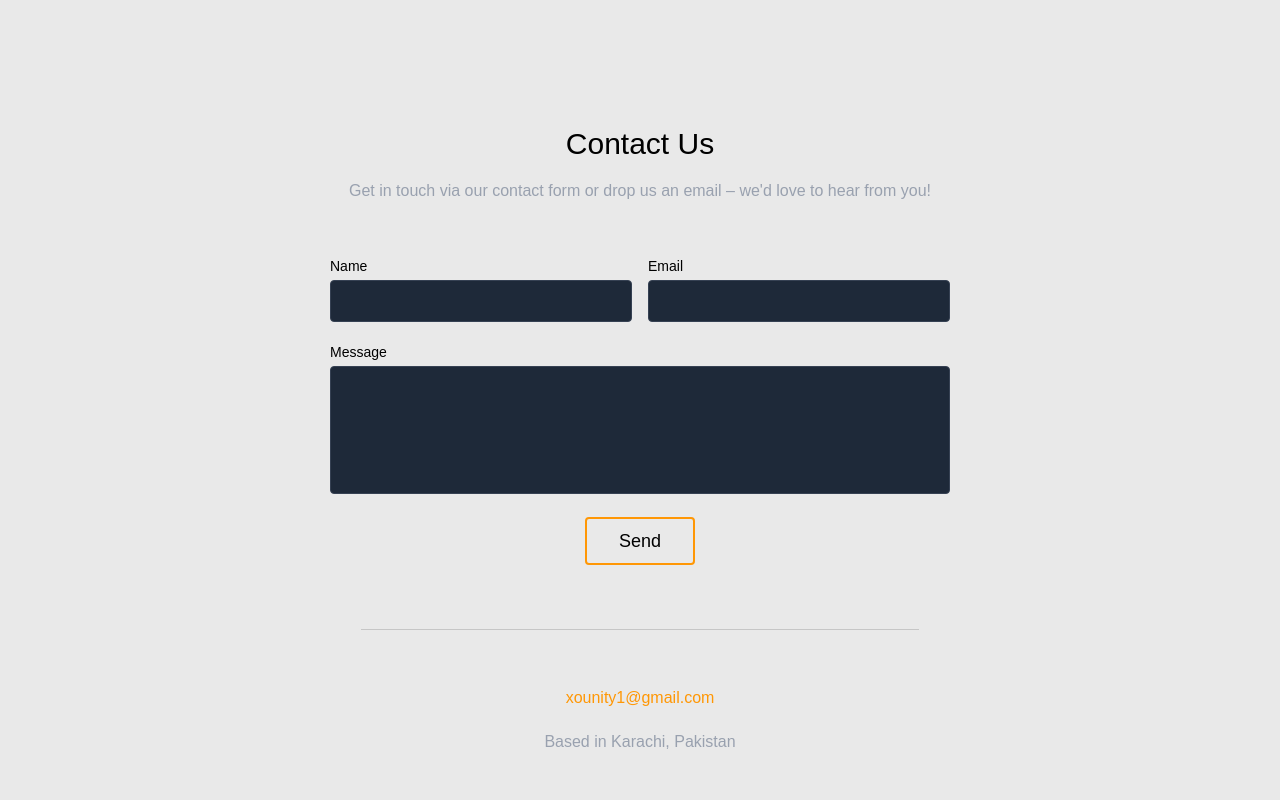
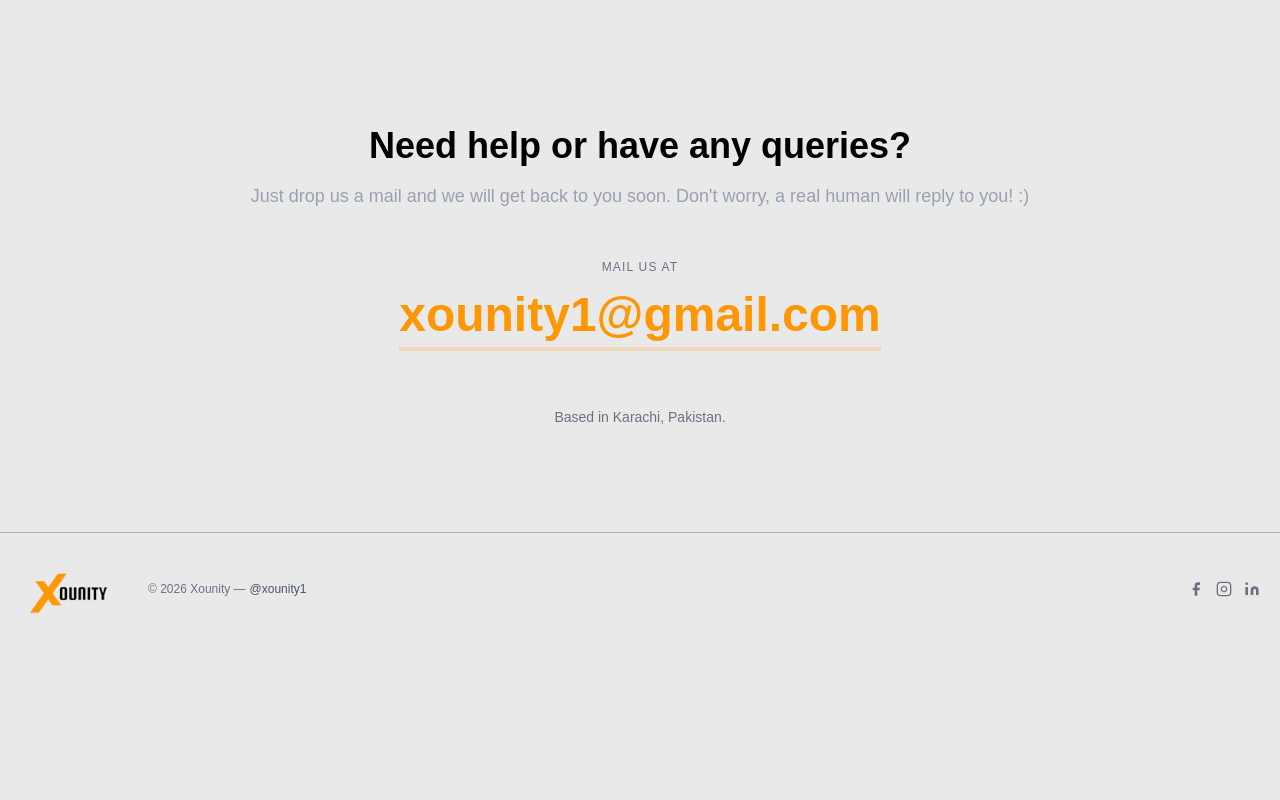
Before and after one commit to Xounity/Xounity-Web, a Next.js app: page / in a window 1280 px wide. Shown: the part 2460-3260 px from the top of the page. After the commit the page ends 3105 px from the top, so only its background shows below. Built offline with nearby package versions, Linux system fonts and the light colour scheme.

Commit message:
remove contact form

```diff
--- a/app/components/Contact.tsx
+++ b/app/components/Contact.tsx
@@ -1,152 +1,45 @@
-"use client";
-
-import React, { useState } from "react";
+import React from "react";
 import Link from "next/link";
 
 const Contact = () => {
-  // 1. Manage form state
-  const [status, setStatus] = useState<string | null>(null);
-
-  const handleSubmit = async (e: React.SyntheticEvent<HTMLFormElement>) => {
-    e.preventDefault();
-    const form = e.currentTarget;
-    const formData = new FormData(form);
-
-    formData.set("form-name", "contact-form");
-
-    try {
-      const response = await fetch("/.netlify/forms/", {
-        method: "POST",
-        headers: { "Content-Type": "application/x-www-form-urlencoded" },
-        body: new URLSearchParams(formData as any).toString(),
-      });
-
-      if (response.ok) {
-        setStatus("SUCCESS");
-        form.reset();
-      } else {
-        setStatus("ERROR");
-      }
-    } catch (error) {
-      setStatus("ERROR");
-    }
-  };
-
   return (
     <section
       id="contact"
-      className="bg-transparent body-font relative mt-8 animate-fade-in-up"
+      className="bg-transparent body-font relative mt-8 animate-fade-in-up scroll-mt-24"
     >
       <div className="container px-5 py-24 mx-auto">
+        {/* Same Heading Position */}
         <div className="flex flex-col text-center w-full mb-12">
-          <h1 className="sm:text-3xl text-2xl font-medium title-font mb-4">
-            Contact Us
+          <h1 className="sm:text-4xl text-3xl font-bold title-font mb-4">
+            Need help or have any queries?
           </h1>
-          <p className="lg:w-2/3 mx-auto leading-relaxed text-base text-gray-400">
-            Get in touch via our contact form or drop us an email – we'd love to
-            hear from you!
+          <p className="lg:w-2/3 mx-auto leading-relaxed text-lg text-gray-400">
+            Just drop us a mail and we will get back to you soon. Don't worry, a
+            real human will reply to you! :)
           </p>
         </div>
-        <div className="lg:w-1/2 md:w-2/3 mx-auto reveal">
-          {/* 3. Handle the onSubmit manually */}
-          <form
-            name="contact-form"
-            method="POST"
-            action="/.netlify/forms/"
-            onSubmit={handleSubmit}
-            data-netlify="true"
-            data-netlify-honeypot="bot-field"
-          >
-            {/* HIDDEN INPUTS FOR NETLIFY BOT */}
-            <input type="hidden" name="form-name" value="contact-form" />
-            <p className="hidden">
-              <label>
-                Don't fill this out if you're human: <input name="bot-field" />
-              </label>
-            </p>
 
-            <div className="flex flex-wrap -m-2">
-              <div className="p-2 w-1/2">
-                <div className="relative">
-                  <label htmlFor="name" className="leading-7 text-sm">
-                    Name
-                  </label>
-                  <input
-                    required
-                    autoComplete="name"
-                    type="text"
-                    id="name"
-                    name="name"
-                    className="w-full bg-gray-800 bg-opacity-40 rounded border border-gray-700 focus:border-xounity-orange focus:bg-gray-900 focus:ring-2 focus:ring-yellow-900 text-base outline-none text-gray-100 py-1 px-3 leading-8 transition-colors duration-200 ease-in-out"
-                  />
-                </div>
-              </div>
-              <div className="p-2 w-1/2">
-                <div className="relative">
-                  <label htmlFor="email" className="leading-7 text-sm">
-                    Email
-                  </label>
-                  <input
-                    required
-                    autoComplete="email"
-                    type="email"
-                    id="email"
-                    name="email"
-                    className="w-full bg-gray-800 bg-opacity-40 rounded border border-gray-700 focus:border-xounity-orange focus:bg-gray-900 focus:ring-2 focus:ring-yellow-900 text-base outline-none text-gray-100 py-1 px-3 leading-8 transition-colors duration-200 ease-in-out"
-                  />
-                </div>
-              </div>
-              <div className="p-2 w-full">
-                <div className="relative">
-                  <label htmlFor="message" className="leading-7 text-sm">
-                    Message
-                  </label>
-                  <textarea
-                    required
-                    id="message"
-                    name="message"
-                    className="w-full bg-gray-800 bg-opacity-40 rounded border border-gray-700 focus:border-xounity-orange focus:bg-gray-900 focus:ring-2 focus:ring-yellow-900 h-32 text-base outline-none text-gray-100 py-1 px-3 resize-none leading-6 transition-colors duration-200 ease-in-out"
-                  />
-                </div>
-              </div>
-              <div className="p-2 w-full">
-                <button
-                  type="submit"
-                  className="send-btn flex mx-auto bg-transparent border-solid border-2 border-xounity-orange py-2 px-8 focus:outline-none hover:bg-xounity-orange rounded text-lg cursor-pointer transition-all duration-500 ease-in-out"
-                >
-                  Send
-                </button>
-              </div>
-
-              {/* Status Message Display */}
-              {status === "SUCCESS" && (
-                <p className="text-green-500 text-center w-full mt-4 animate-fade-in-up">
-                  Message sent successfully!
-                </p>
-              )}
-              {status === "ERROR" && (
-                <p className="text-red-500 text-center w-full mt-4 animate-fade-in-up">
-                  Something went wrong. Try again.
-                </p>
-              )}
-
-              <div className="w-full mt-6 mb-4 px-2">
-                <hr className="section-divider" />
-              </div>
-
-              <div className="p-2 w-full text-center">
+        {/* Centered Email - No Form, No Bloat */}
+        <div className="lg:w-1/2 md:w-2/3 mx-auto text-center">
+          <div className="flex flex-col items-center justify-center space-y-4">
+            <span className="text-gray-500 uppercase tracking-widest text-xs">
+              Mail us at
+            </span>
             <Link
               href="mailto:xounity1@gmail.com"
-                  className="text-xounity-orange hover:underline"
+              className="text-2xl md:text-5xl font-bold text-xounity-orange hover:text-white transition-all duration-300 border-b-4 border-xounity-orange/20 hover:border-xounity-orange pb-2"
             >
               xounity1@gmail.com
             </Link>
-                <p className="leading-normal my-5 text-gray-400">
-                  Based in Karachi, Pakistan
+          </div>
+
+          {/* Additional line REMOVED - Leads directly to Footer now */}
+
+          <div className="p-2 w-full text-center mt-12">
+            <p className="leading-normal text-gray-500 text-sm">
+              Based in Karachi, Pakistan.
             </p>
           </div>
-            </div>
-          </form>
         </div>
       </div>
     </section>
```
Lines whose indentation alone changed are shown as unchanged.
